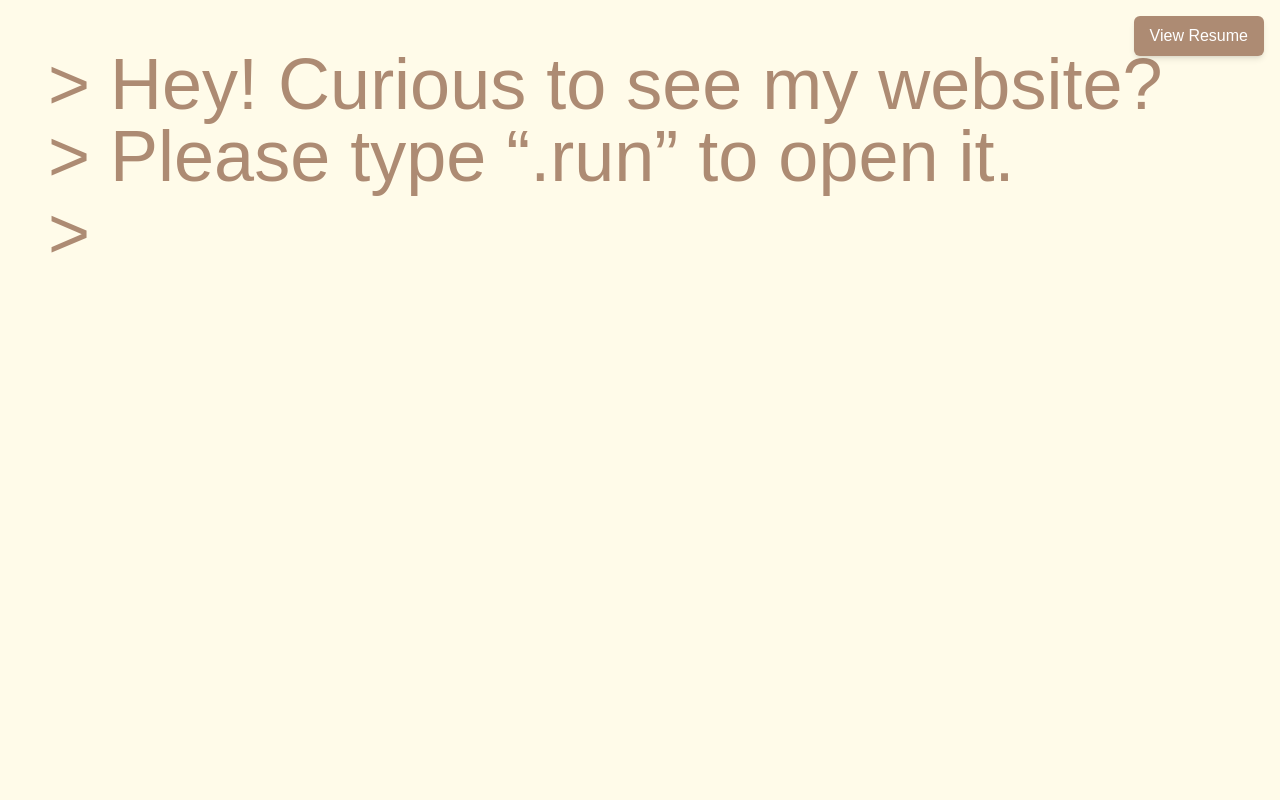
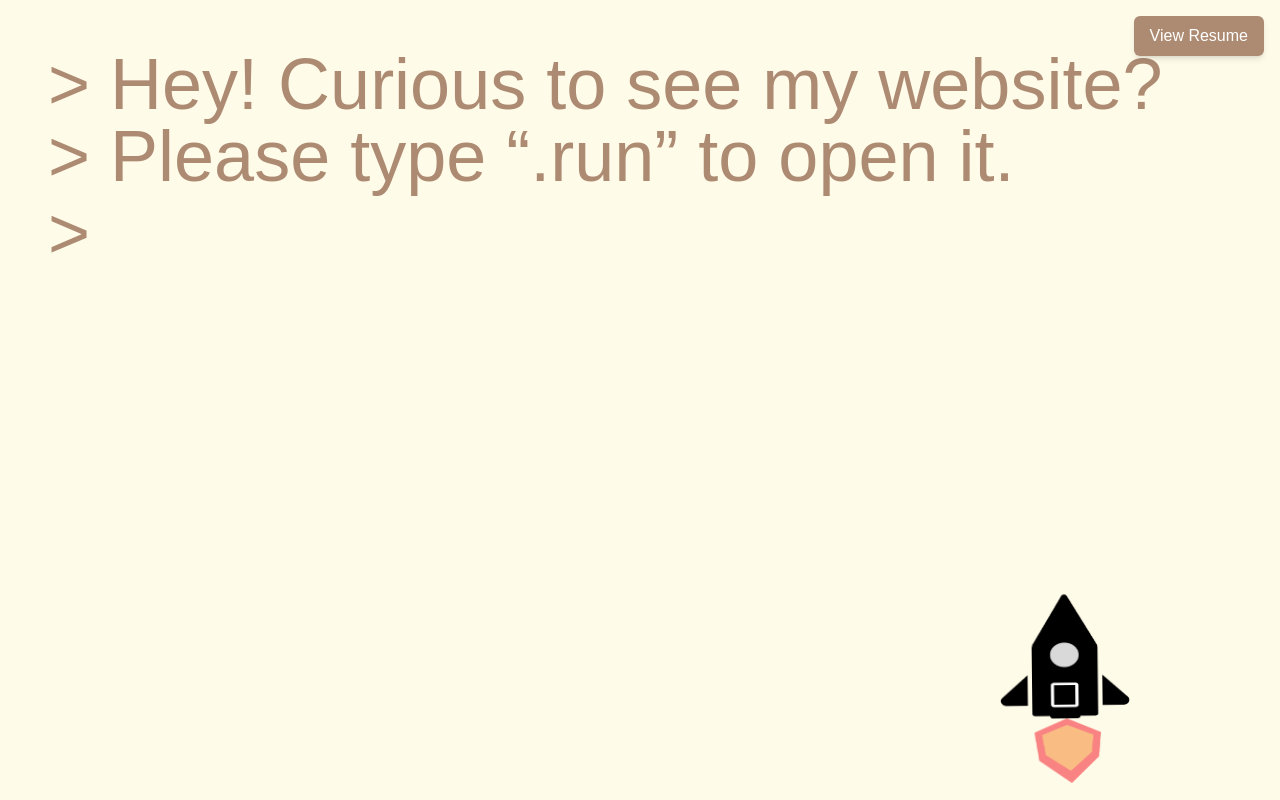
Before and after one commit to Jynxae/Portfolio, a React (Create React App) app: page / in a window 1280 px wide. Built offline with nearby package versions, Linux system fonts and the light colour scheme; a web font is replaced by a local one.

Commit message:
Added rocket animation

```diff
--- a/src/App.css
+++ b/src/App.css
@@ -37,3 +37,61 @@
     transform: rotate(360deg);
   }
 }
+
+@keyframes shake {
+  0% { transform: translate(1px, 1px) rotate(0deg); }
+  10% { transform: translate(-1px, -2px) rotate(-1deg); }
+  20% { transform: translate(-3px, 0px) rotate(1deg); }
+  30% { transform: translate(3px, 2px) rotate(0deg); }
+  40% { transform: translate(1px, -1px) rotate(1deg); }
+  50% { transform: translate(-1px, 2px) rotate(-1deg); }
+  60% { transform: translate(-3px, 1px) rotate(0deg); }
+  70% { transform: translate(3px, 1px) rotate(-1deg); }
+  80% { transform: translate(-1px, -1px) rotate(1deg); }
+  90% { transform: translate(1px, 2px) rotate(0deg); }
+  100% { transform: translate(1px, -2px) rotate(-1deg); }
+}
+
+@keyframes launch {
+  0% { transform: translateY(0); }
+  100% { transform: translateY(-150vh); }
+}
+
+.rocket-shake {
+  animation: shake 0.5s ease-in-out infinite;
+}
+
+.rocket-launch {
+  animation: launch 2s ease-in-out forwards;
+}
+
+@keyframes rocketEntrance {
+  0% {
+    transform: translateY(100vh);
+  }
+  50% {
+    transform: translateY(0);
+  }
+  65% {
+    transform: translateY(3vh);
+  }
+  75% {
+    transform: translateY(5vh);
+  }
+  80% {
+    transform: translateY(6vh);
+  }
+  85% {
+    transform: translateY(8vh);
+  }
+  90% {
+    transform: translateY(9vh);
+  }
+  100% {
+    transform: translateY(10vh);
+  }
+}
+
+.rocket-enter {
+  animation: rocketEntrance 2s ease-out forwards;
+}
--- a/src/App.jsx
+++ b/src/App.jsx
@@ -3,13 +3,14 @@ import React from "react";
 import { BrowserRouter as Router, Route, Routes } from "react-router-dom";
 import Opening from "./pages/Opening";
 import Main from "./main";
+import Layout from "./Layout";
 import resume from "./Images/Alkhalily_Reem.pdf";
 
 function App() {
   return (
     <Router>
       <a
-        href={resume} // Replace with your actual resume link
+        href={resume}
         target="_blank"
         rel="noopener noreferrer"
         className="fixed top-4 right-4 bg-[#AD8B73] text-white px-4 py-2 rounded-md shadow-md hover:bg-[#CEAB93] transition duration-300"
@@ -17,10 +18,11 @@ function App() {
         View Resume
       </a>
 
-      {/* Route Components */}
       <Routes>
-        <Route path="/" element={<Opening />} />
-        <Route path="/main" element={<Main />} />
+        <Route element={<Layout />}>
+          <Route path="/" element={<Opening />} />
+          <Route path="/main" element={<Main />} />
+        </Route>
       </Routes>
     </Router>
   );
--- /dev/null
+++ b/src/Layout.jsx
@@ -0,0 +1,30 @@
+import React, { useEffect, useState } from "react";
+import { Outlet, useLocation } from "react-router-dom";
+import Rocket from "./Images/Rocket.png";
+
+function Layout() {
+  const [showRocket, setShowRocket] = useState(false);
+  const location = useLocation();
+
+  useEffect(() => {
+    if (location.pathname === "/main") {
+      setShowRocket(true);
+    } else {
+      setShowRocket(false);
+    }
+  }, [location.pathname]);
+
+  return (
+    <div>
+      {showRocket && (
+        <div className={`fixed bottom-4 right-36 rocket-enter`}>
+          <img src={Rocket} alt="Rocket" className="w-36 h-48" />
+        </div>
+      )}
+
+      <Outlet />
+    </div>
+  );
+}
+
+export default Layout;
--- a/src/index.css
+++ b/src/index.css
@@ -1,12 +1,9 @@
-/* Import Montserrat font */
 @import url('https://fonts.googleapis.com/css2?family=Jersey+15&display=swap');
 
-/* Apply Montserrat font to body */
 body {
   font-family: 'Jersey 15', sans-serif;
 }
 
-/* Include Tailwind CSS styles */
 @tailwind base;
 @tailwind components;
 @tailwind utilities;
--- a/src/pages/Contact.jsx
+++ b/src/pages/Contact.jsx
@@ -66,12 +66,10 @@ function Contact() {
           required
         />
 
-        {/* Submit Button */}
         <button type="submit" className="block p-2 bg-[#AD8B73] text-white">
           Send
         </button>
 
-        {/* Display status message */}
         {status && <p className="mt-4 text-green-500">{status}</p>}
       </form>
     </div>
--- a/src/pages/Opening.jsx
+++ b/src/pages/Opening.jsx
@@ -1,14 +1,19 @@
 import React, { useState, useEffect } from "react";
+import { useNavigate } from "react-router-dom";
+import Rocket from "../Images/Rocket.png";
 
 function Opening() {
   const [cursor, setCursor] = useState(false);
   const [input, setInput] = useState("");
+  const [launch, setLaunch] = useState(false);
+  const navigate = useNavigate();
 
   const handleKeyDown = (e) => {
-    if (e.key === "Enter") {
-      if (input === ".run") {
-        window.location.href = "/main";
-      }
+    if (e.key === "Enter" && input === ".run") {
+      setLaunch(true);
+      setTimeout(() => {
+        navigate("/main");
+      }, 2000);
     }
   };
 
@@ -27,8 +32,7 @@ function Opening() {
       <h1 className="text-[#AD8B73]">&gt; Hey! Curious to see my website?</h1>
       <h1 className="text-[#AD8B73]">&gt; Please type “.run” to open it.</h1>
       <label className="text-[#AD8B73]">
-        &gt;
-        <span className="inline-block">{cursor ? "|" : " "}</span>
+        &gt; <span className="inline-block">{cursor ? "|" : " "}</span>
         <input
           type="text"
           name="command"
@@ -38,6 +42,14 @@ function Opening() {
           className="inline-block bg-transparent outline-none caret-transparent"
         />
       </label>
+
+      <div
+        className={`fixed bottom-4 right-36 ${
+          launch ? "rocket-launch" : "rocket-shake"
+        }`}
+      >
+        <img src={Rocket} alt="Rocket" className="w-36 h-48" />
+      </div>
     </div>
   );
 }
```
Also changed, not shown: src/Images/Rocket.png (added).
